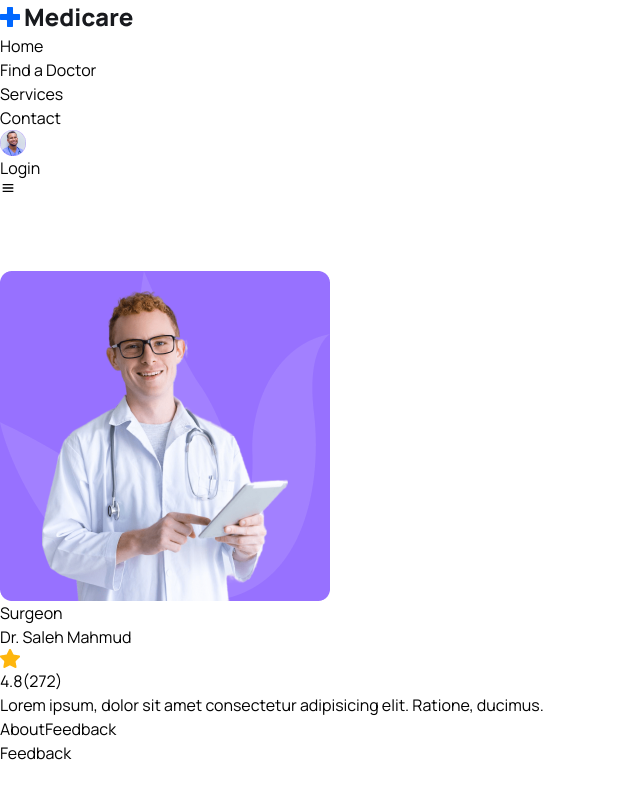
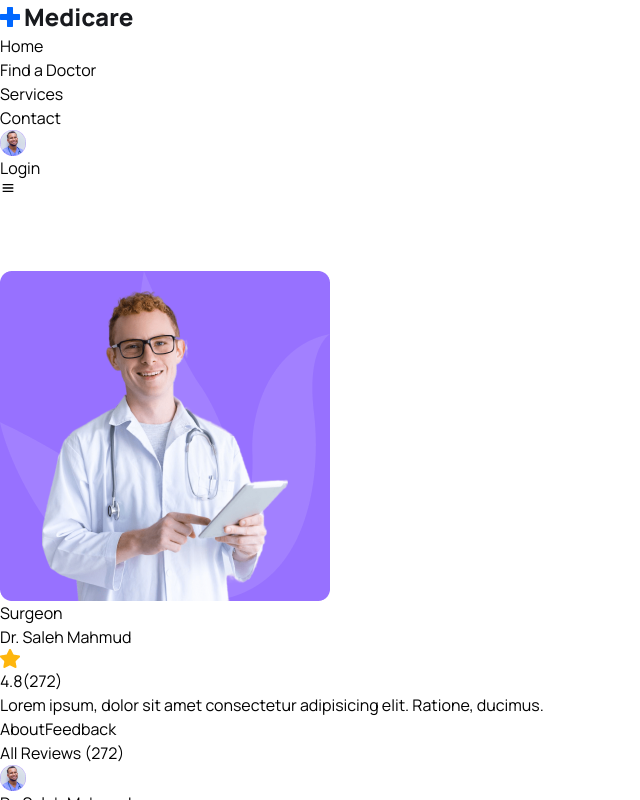
Before and after one commit to farhanshahriyar/dentistApp, a React (Vite) app: page /doctors/1 in a window 1280 px wide. Both pictures are taken after a click on the button "Feedback". Shown: the top 800 px of the page, without its empty margins (0-640 px from the left). Built offline with nearby package versions, Linux system fonts and the light colour scheme.

Commit message:
added feedback functionalities

```diff
--- a/src/pages/Doctors/Feedback.jsx
+++ b/src/pages/Doctors/Feedback.jsx
@@ -1,9 +1,48 @@
-import React from 'react'
+import { useState } from 'react'
+import avatar from '../../assets/images/avatar-icon.png'
+import { formateDate } from '../../utils/formateDate'
+import { AiFillStar } from 'react-icons/ai'
+import FeedbackForm from './FeedbackForm'
 
 const Feedback = () => {
+  const [showFeedbackForm, setShowFeedbackForm] = useState(false)
   return (
     <div>
-      Feedback
+        <div className="mb-[50px]">
+            <h3 className='text-[20px] leading-[30px] text-headingColor font-bold'>All Reviews (272)</h3>
+        </div>
+
+        <div className='flex justify-between gap-10 mb-[30px]'>
+            <div className='flex gap-3'>
+              <figure className='w-10 h-10 rounded-full'>
+                <img className='w-full' src={avatar} alt='avatar' />
+              </figure>
+              <div>
+                <h4 className='text-[16px] leading-6 text-primaryColor font-bold'>Dr. Saleh Mahmud</h4>
+                <p className='text-[14px] leading-5 text-textColor font-medium'>{formateDate("02-14-2023")}</p>
+                <p className='text__para mt-3 font-medium text-[15px] text-textColor'>Good services, highly recommended</p>
+              </div>
+            </div>
+            <div className='flex gap-1'>
+              {
+                [...Array(5).keys()].map((_, index) =>
+                    <AiFillStar key={index} color='#0067FF' />)
+
+                }
+            </div>
+        </div>
+
+        {/* <div className='text-center'>
+            <button className='bg-irisBlueColor text-white rounded-full px-10 py-3 font-bold' onClick={()=>setShowFeedbackForm(true)}>Give Feedback</button>
+        </div> */}
+
+        {!showFeedbackForm && (
+          <div className='text-center'>
+            <button className='bg-irisBlueColor text-white rounded-full px-10 py-3 font-bold' onClick={()=>setShowFeedbackForm(true)}>Give Feedback</button>
+          </div>
+        )}
+
+        {showFeedbackForm && <FeedbackForm/>}
     </div>
   )
 }
--- /dev/null
+++ b/src/pages/Doctors/FeedbackForm.jsx
@@ -0,0 +1,11 @@
+import React from 'react'
+
+const FeedbackForm = () => {
+  return (
+    <div>
+      FeedbackForm
+    </div>
+  )
+}
+
+export default FeedbackForm
```
